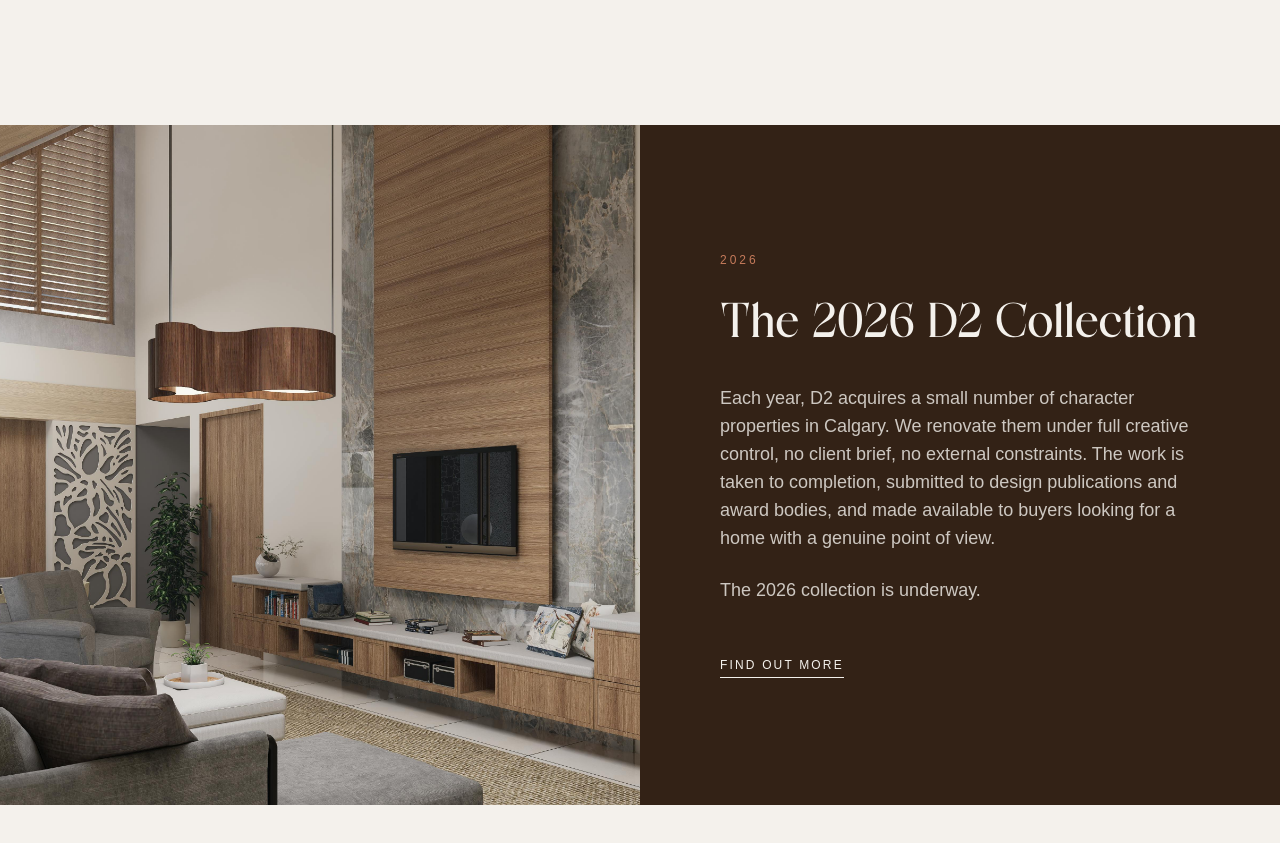
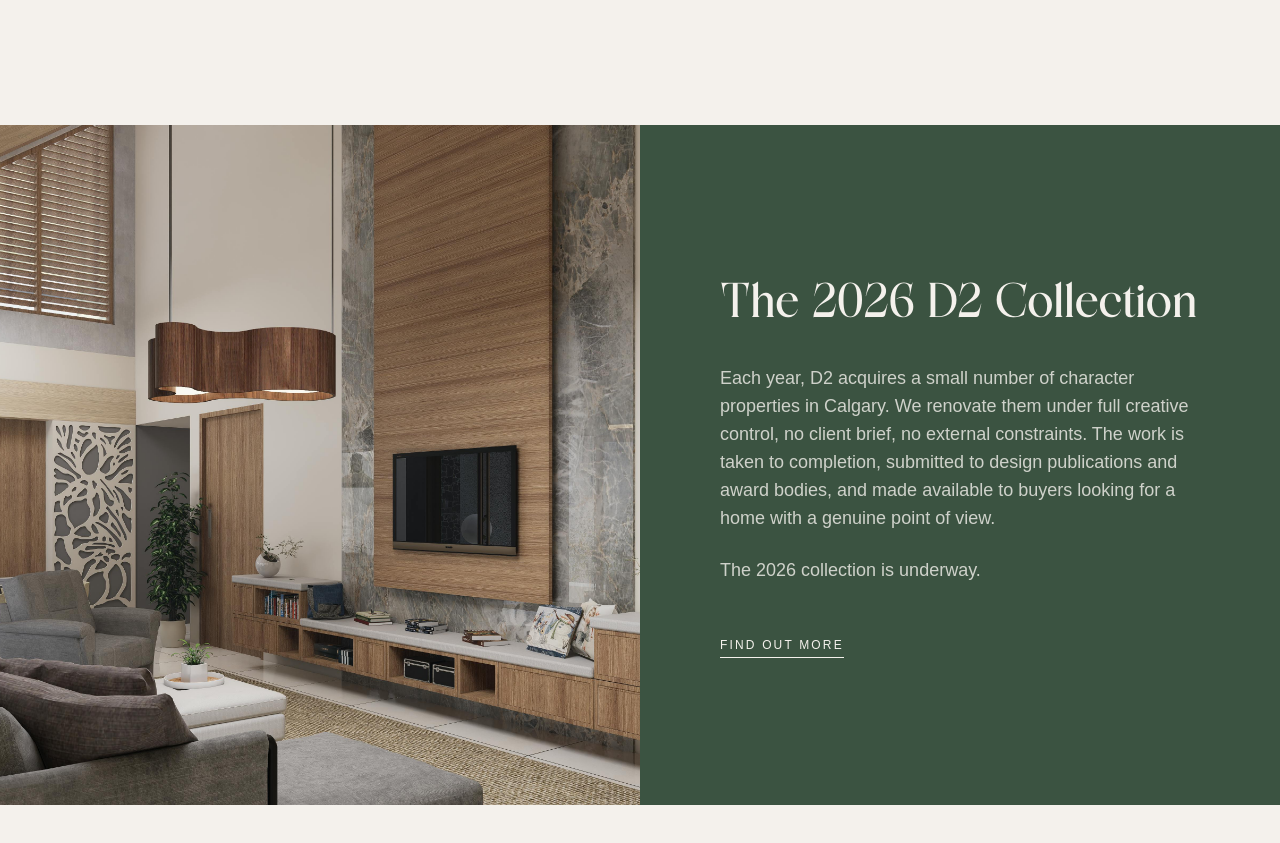
Before and after one commit to olivermedgyesi/d2design, a Next.js app: page / in a window 1280 px wide. Shown: the part 5840-6683 px from the top of the page. Built offline with nearby package versions, Linux system fonts and the light colour scheme; a web font is replaced by a local one.

Commit message:
Homepage Edit

```diff
--- a/components/Collection.tsx
+++ b/components/Collection.tsx
@@ -3,7 +3,7 @@ import Link from "next/link";
 
 export function Collection() {
   return (
-    <section id="collection" className="bg-ink text-paper">
+    <section id="collection" className="bg-evergreen text-paper">
       <div className="grid grid-cols-1 md:grid-cols-2 lg:min-h-[680px]">
         <div className="relative aspect-[4/3] md:aspect-auto md:min-h-[480px]">
           <Image
@@ -16,9 +16,6 @@ export function Collection() {
         </div>
 
         <div className="flex flex-col justify-center px-6 py-16 md:px-12 md:py-24 lg:px-20">
-          <p className="mb-6 text-xs font-medium uppercase tracking-[0.25em] text-terracotta">
-            2026
-          </p>
           <h2 className="font-display text-4xl leading-[1.1] text-paper md:text-5xl lg:text-6xl">
             The 2026 D2 Collection
           </h2>
```
